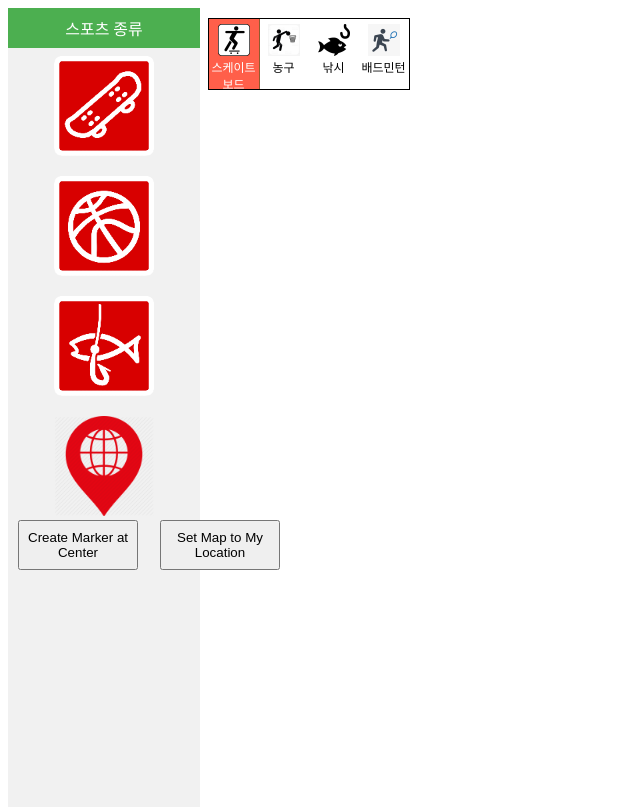
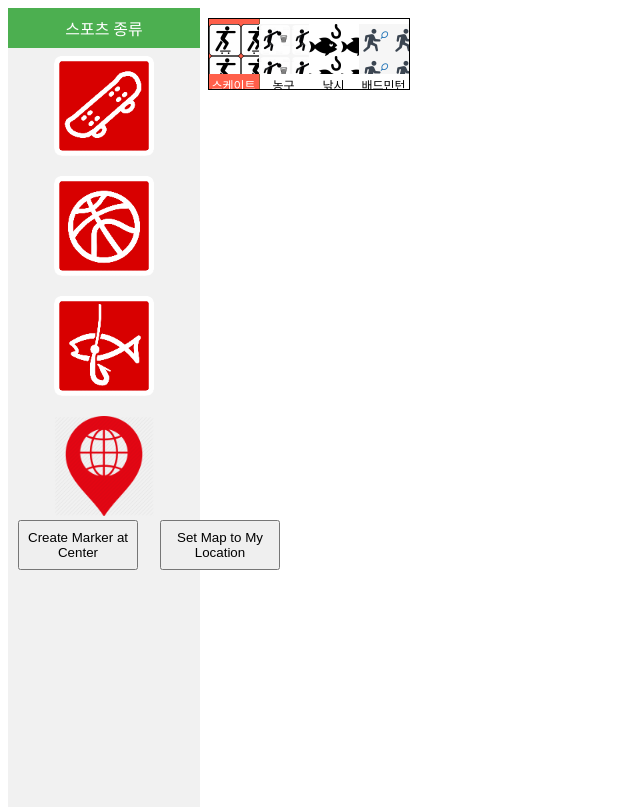
Before and after one commit to Yonsei-EE/ipTeam, a PHP site: page / in a window 1280 px wide. Shown: the top 807 px of the page, without its empty margins (0-640 px from the left). Run offline with PHP 8.4, Linux system fonts and the light colour scheme; some libraries are stand-ins or nearby versions.

Commit message:
Update style.css

```diff
--- a/style.css
+++ b/style.css
@@ -57,8 +57,8 @@
 .category .ico_comm {
 	display:block;
 	margin:0 auto 2px;
-	width:32px;
-	height:32px;
+	width:50px;
+	height:50px;
 }
 
 .category .ico_skate {
```
